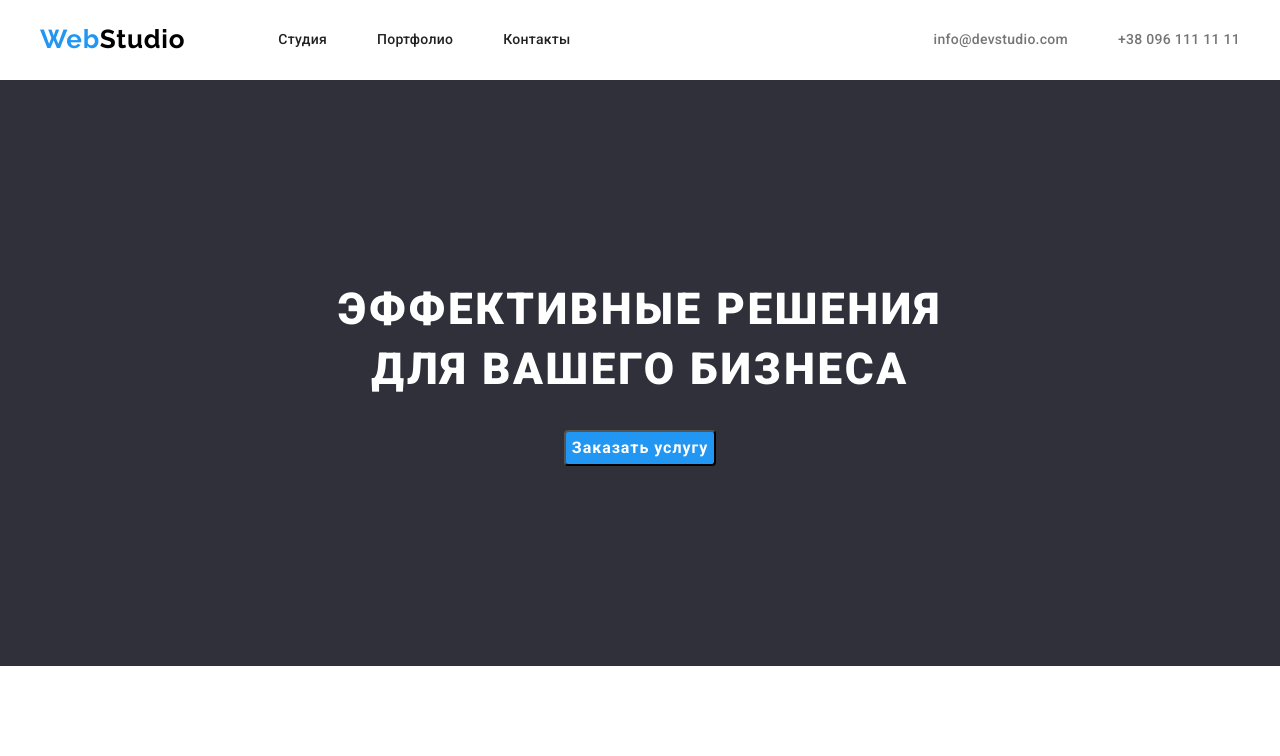
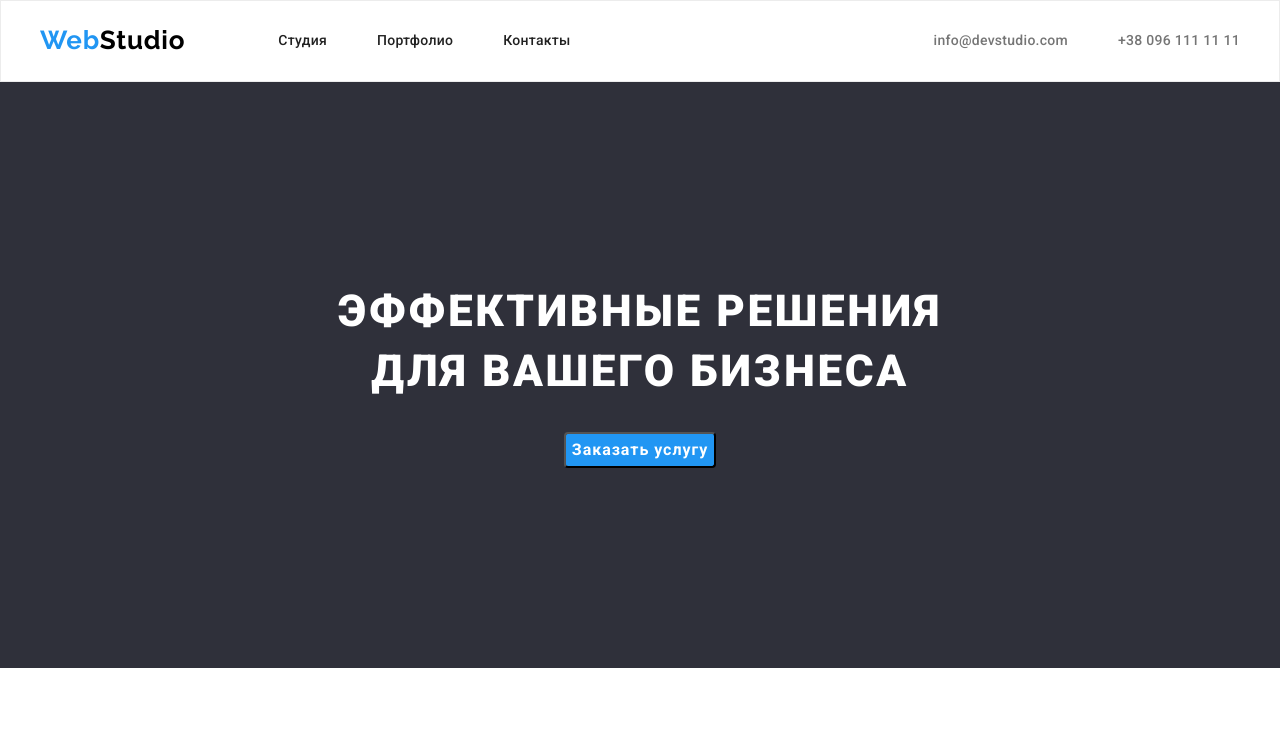
Before and after one commit to OleksiiKorotysh/goit-markup-hw-05, a plain HTML site: page index.html in a window 1280 px wide. Shown: the top 756 px of the page. Drawn offline with nearby package versions, Linux system fonts and the light colour scheme.

Commit message:
Добавил бордер к хедеру

```diff
--- a/css/style.css
+++ b/css/style.css
@@ -65,6 +65,7 @@ p {
 /* Section Site header */
 .section-header {
   background-color: #ffffff;
+  border: 1px solid #ececec;
 }
 .header-container {
   display: flex;
```
